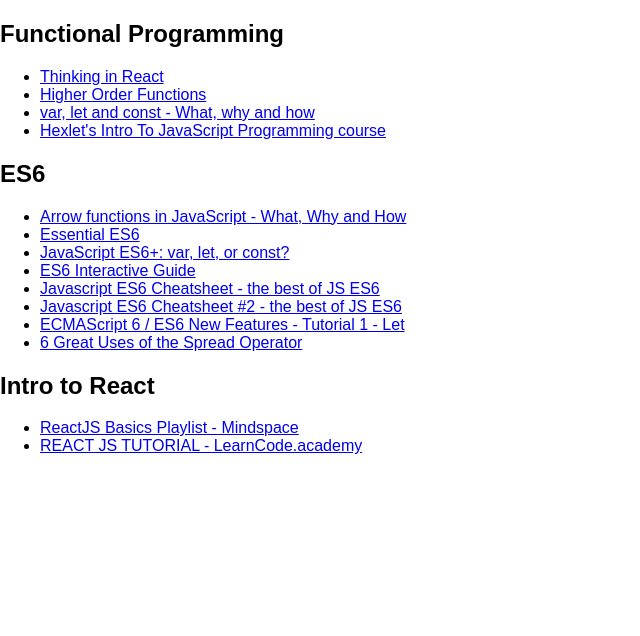
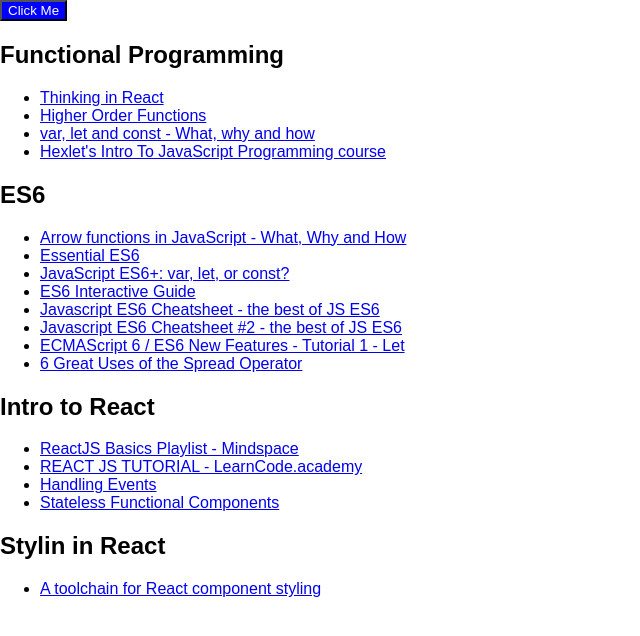
Before and after one commit to jpanaia/BookmarkManager, a React (Create React App) app: page / in a window 1280 px wide. Shown: the top 636 px of the page, without its empty margins (0-640 px from the left). Built offline with nearby package versions, Linux system fonts and the light colour scheme.

Commit message:
playing with buttons, adding more links

```diff
--- a/src/App.js
+++ b/src/App.js
@@ -1,5 +1,6 @@
 import React, { Component } from 'react';
 import Subject from './Subject';
+import Button from './Button';
 
 class App extends Component {
 
@@ -32,17 +33,33 @@
                 {   subject: "Intro to React",
                     resources: [
                                     {title: "ReactJS Basics Playlist - Mindspace", url: "https://www.youtube.com/watch?v=JPT3bFIwJYA&list=PL55RiY5tL51oyA8euSROLjMFZbXaV7skSt"},
-                                    {title: "REACT JS TUTORIAL - LearnCode.academy", url: "https://www.youtube.com/watch?v=fd2Cayhez58&feature=youtu.be"}
+                                    {title: "REACT JS TUTORIAL - LearnCode.academy", url: "https://www.youtube.com/watch?v=fd2Cayhez58&feature=youtu.be"},
+                                    {title: "Handling Events", url: "https://facebook.github.io/react/docs/handling-events.html"},
+                                    {title: "Stateless Functional Components", url: "https://hackernoon.com/react-stateless-functional-components-nine-wins-you-might-have-overlooked-997b0d933dbc#.7vqh2zp8m"}
                                 ]
+                },
+                {   subject: "Stylin in React",
+                    resources: [
+
+                                {title: "A toolchain for React component styling", url: "https://github.com/FormidableLabs/radium"}
+                            ]
                 }
             ]
         }
     }
   //event handlers here
+    handleClick() {
+         // this.setState({
+         //      test: 'yo'
+         //  });
+        console.log(this);
+    }
 
     render() {
         return (
             <div>
+               <Button name = {"Click Me"}/>
+
                 {this.state.resources.map((resource, i) => {
                     return (
                         <Subject key={i} items={resource}/>
--- /dev/null
+++ b/src/Button.js
@@ -0,0 +1,18 @@
+import React, { Component } from 'react';
+
+export default class Button extends Component {
+	constructor() {
+		super();
+		this.state = {
+			color: 'white',
+			backgroundColor: 'blue'
+		}
+	}
+
+	render() {
+
+		return (
+			<button className={this.props.class} style={this.state}>{this.props.name}</button>
+		)
+	}
+}
```
